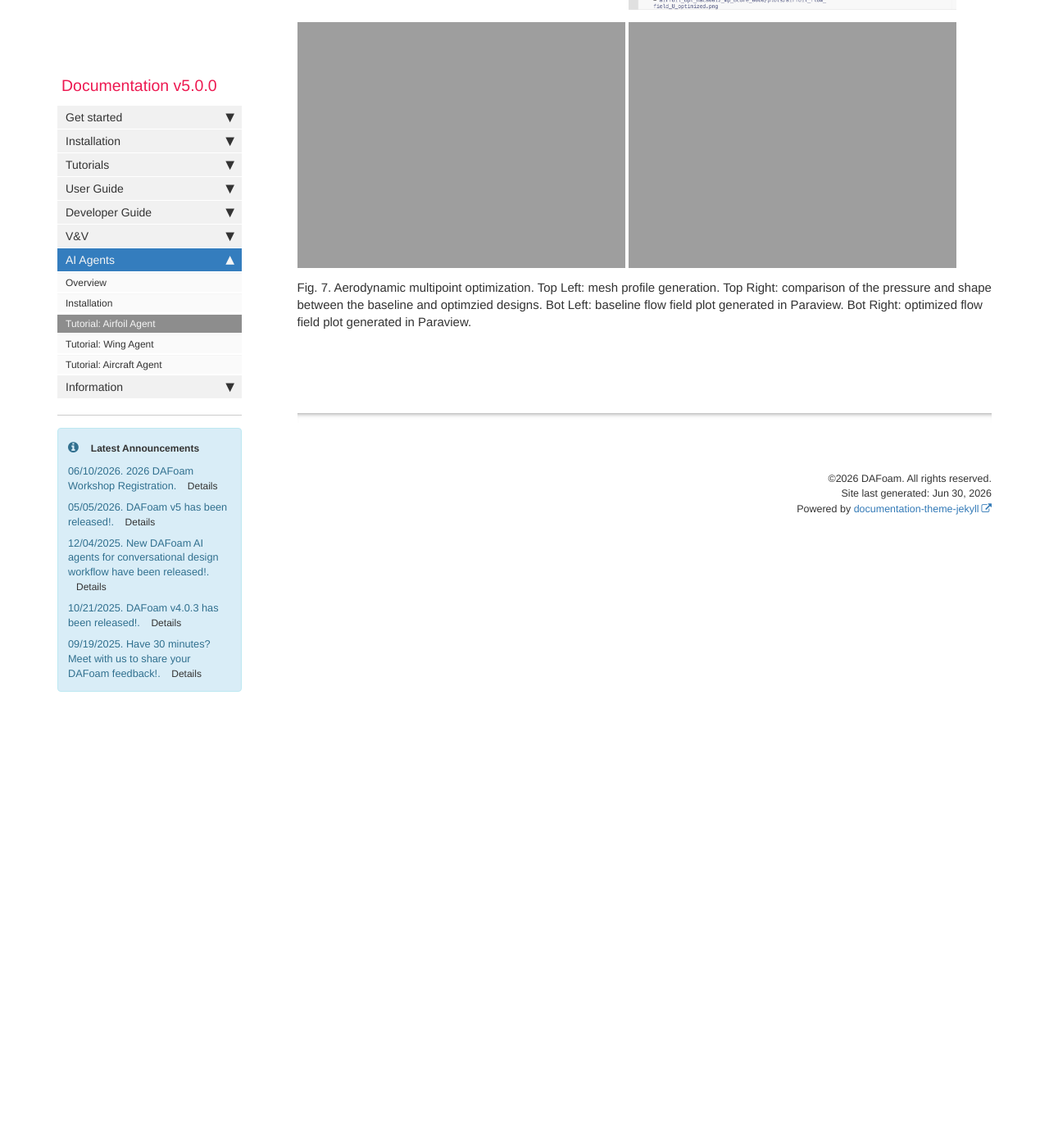
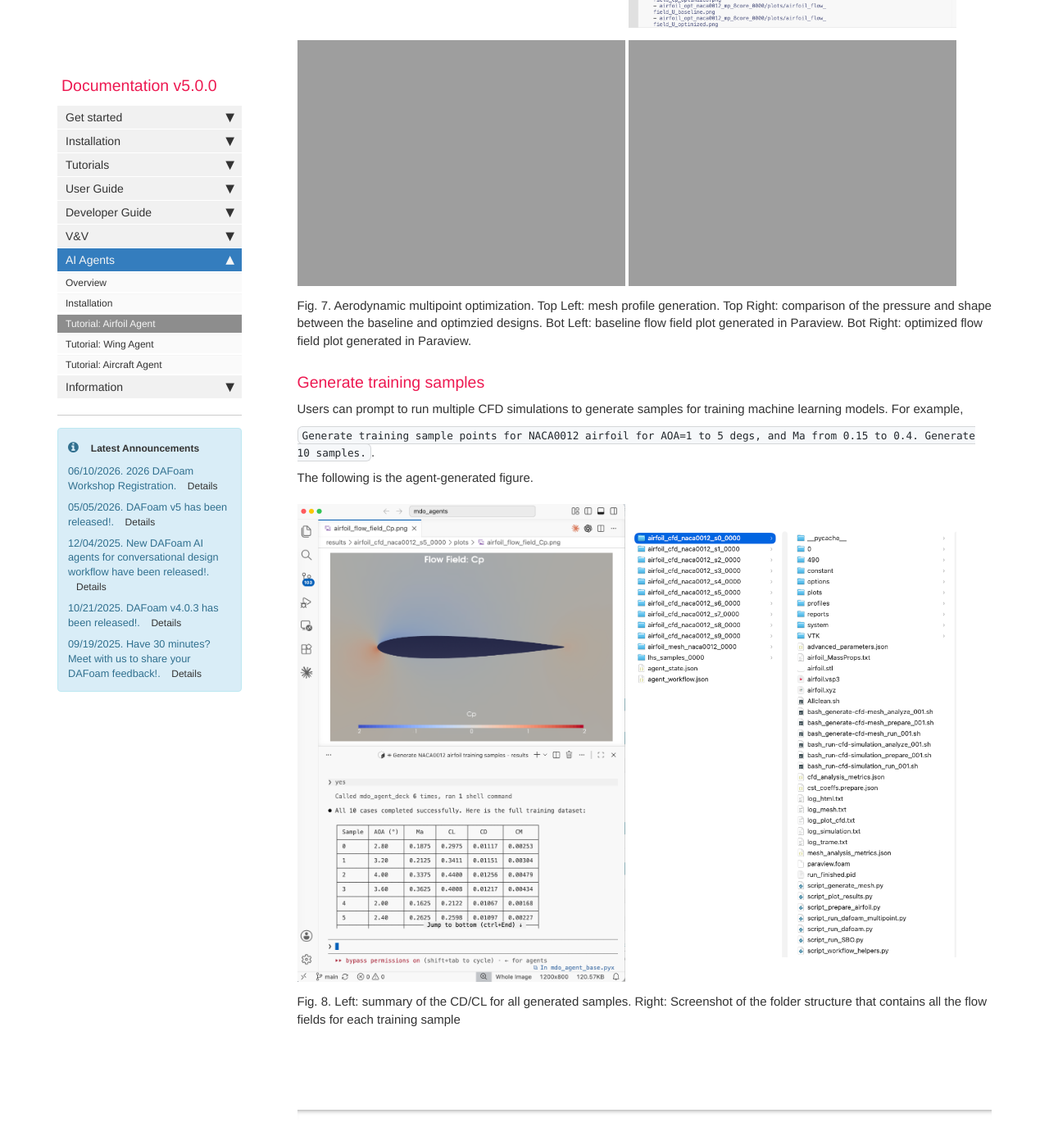
Before and after one commit to DAFoam/DAFoam.github.io, a Jekyll site: the page built from pages/mydoc/mydoc_ai_agent_airfoil.md, in a window 1280 px wide and 1400 px high, scrolled down 9066 px. Shown: the top 1397 px of the window at 82% size. Built offline with Jekyll 4.4.1, drawn with Linux system fonts in a browser that asks for light colours; comment, search, counter and statistics services are not loaded; some of the changed text lies outside the part shown.

Commit message:
content update

```diff
--- a/pages/mydoc/mydoc_ai_agent_airfoil.md
+++ b/pages/mydoc/mydoc_ai_agent_airfoil.md
@@ -474,4 +474,17 @@ The following is the agent-generated figure. Similar to the aerodynamic shape op
 
 Fig. 7. Aerodynamic multipoint optimization. Top Left: mesh profile generation. Top Right: comparison of the pressure and shape between the baseline and optimzied designs. Bot Left: baseline flow field plot generated in Paraview. Bot Right: optimized flow field plot generated in Paraview.
 
+### Generate training samples
+
+Users can prompt to run multiple CFD simulations to generate samples for training machine learning models. For example,
+
+`Generate training sample points for NACA0012 airfoil for AOA=1 to 5 degs, and Ma from 0.15 to 0.4. Generate 10 samples.`.
+
+The following is the agent-generated figure.
+
+<img src="{{ site.url }}{{ site.baseurl }}/images/tutorials/AI-airfoil-lhs-summary.png" style="width:400px !important;" />
+<img src="{{ site.url }}{{ site.baseurl }}/images/tutorials/AI-airfoil-lhs-folder.png" style="width:400px !important;" />
+
+Fig. 8. Left: summary of the CD/CL for all generated samples. Right: Screenshot of the folder structure that contains all the flow fields for each training sample
+
 {% include links.html %}
```
Also changed, not shown: images/tutorials/AI-airfoil-lhs-folder.png (added), images/tutorials/AI-airfoil-lhs-summary.png (added).
